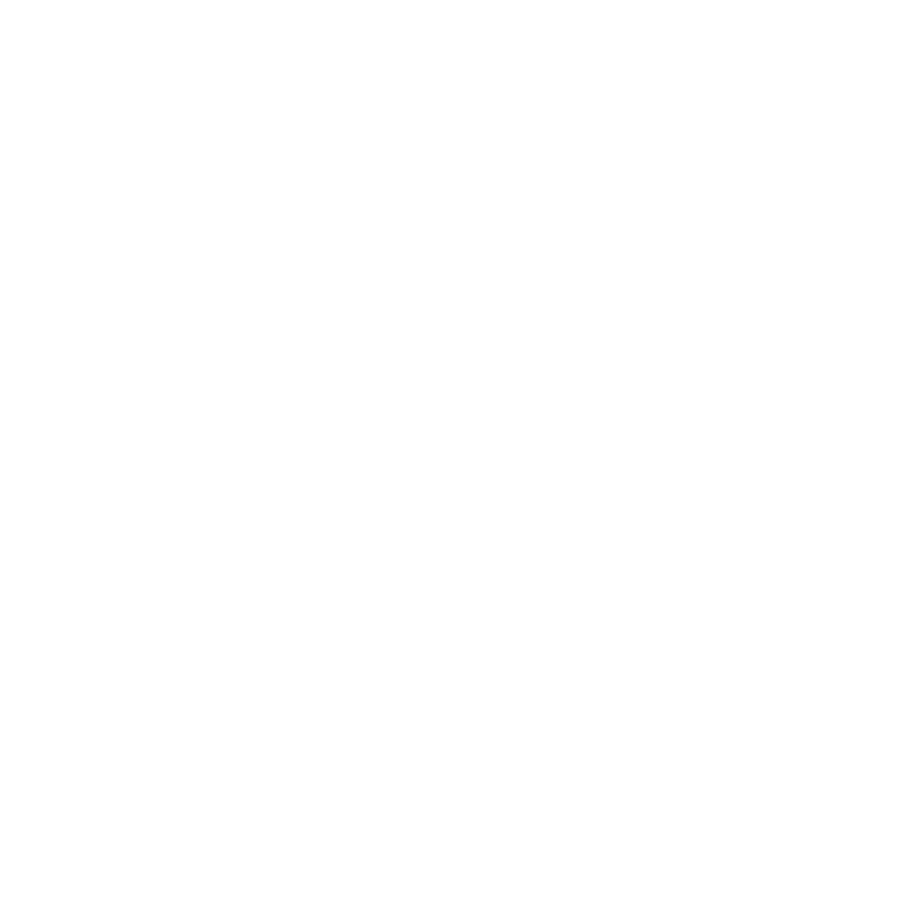
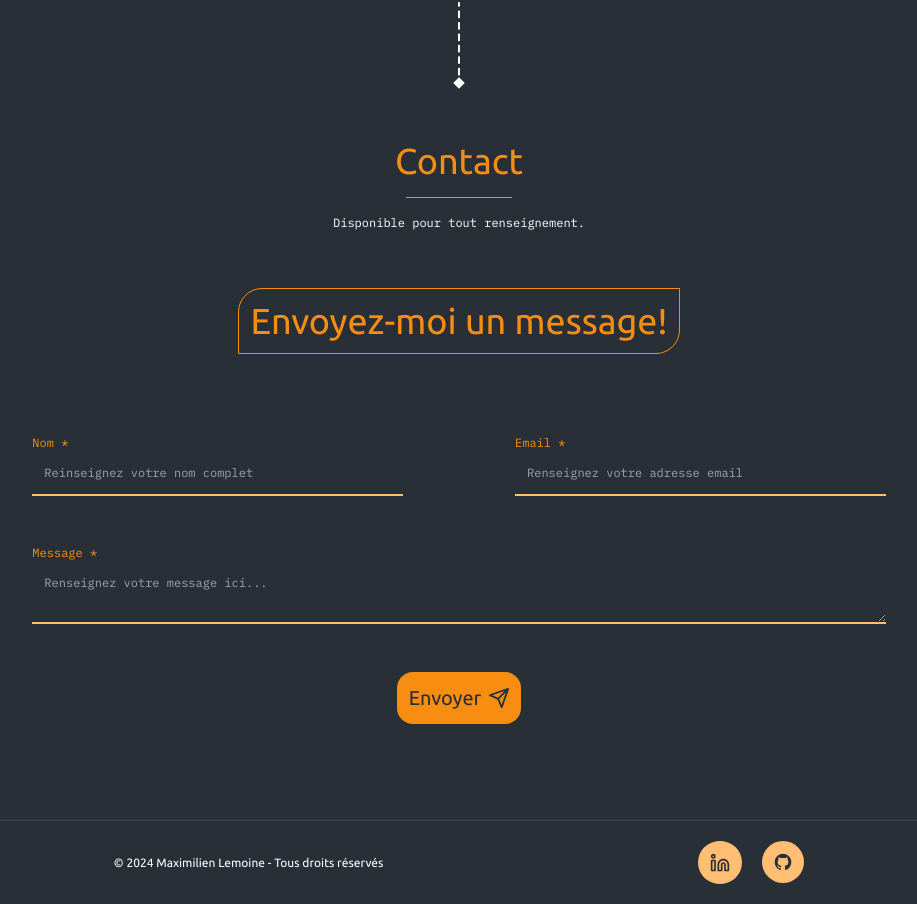
Before and after one commit to maximilienlemoine/portfolio, a React (Create React App) app: page / in a window 1280 px wide. Shown: the part 2959-3863 px from the top of the page, without its empty margins (181-1098 px from the left). Before the commit the page ends 2929 px from the top, so only its background shows below. Built offline with nearby package versions, Linux system fonts and the light colour scheme.

Commit message:
feat : front contact

```diff
--- a/src/App.js
+++ b/src/App.js
@@ -5,6 +5,7 @@ import React from "react";
 import FooterComponent from "./Component/FooterComponent";
 import AboutComponent from "./Component/AboutComponent";
 import SkillsComponent from "./Component/SkillsComponent";
+import ContactComponent from "./Component/ContactComponent";
 
 function App() {
     return (
@@ -14,6 +15,7 @@ function App() {
             <HeroComponent/>
             <AboutComponent/>
             <SkillsComponent/>
+            <ContactComponent/>
             <FooterComponent/>
         </div>
     );
--- /dev/null
+++ b/src/Component/ContactComponent.js
@@ -0,0 +1,54 @@
+import ScrollComponent from "./ScrollComponent";
+import React from "react";
+import SendIcon from "../icons/send.svg";
+
+function ContactComponent() {
+    return (
+        <section className={'bg-background section py-14'} id='contact'>
+            <ScrollComponent/>
+            <div>
+                <div className={'flex flex-col items-center gap-4'}>
+                    <h2 className={'text-3xl md:text-4xl bg-background p-3 text-primary text-center pb-0'}>Contact</h2>
+                    <hr className={'border-primary w-3/12 sm:w-2/12 lg:w-1/12 my-0'}/>
+                    <p className={'text-center'}>Disponible pour tout renseignement.</p>
+                    <h3 className={'text-2xl sm:text-3xl md:text-4xl text-primary bg-background m-10 inline-block p-3 border border-primary rounded-tl-3xl rounded-br-3xl'}>
+                        Envoyez-moi un message!
+                    </h3>
+                </div>
+                <form className={'flex flex-col items-center gap-3 gap-y-12 mt-10'}>
+                    <div className={'container flex flex-col md:flex-row items-center gap-3 md:gap-28 md:w-4/6'}>
+                        <label className={'flex flex-col text-primary w-5/6 md:w-3/6'}>
+                            Nom *
+                            <input
+                                type={'text'}
+                                placeholder={'Reinseignez votre nom complet'}
+                                className={'p-3 bg-background border-0 border-secondary border-b-2 text-white'}
+                            />
+                        </label>
+                        <label className={'flex flex-col text-primary w-5/6 md:w-3/6'}>
+                            Email *
+                            <input
+                                type={'email'}
+                                placeholder={'Renseignez votre adresse email'}
+                                className={'p-3 bg-background border-0 border-secondary border-b-2 text-white'}
+                            />
+                        </label>
+                    </div>
+                    <label className={'container flex flex-col text-primary w-5/6 sm:w-9/12 md:w-4/6'}>
+                        Message *
+                        <textarea
+                            placeholder={'Renseignez votre message ici...'}
+                            className={'p-3 bg-background border-0 border-secondary border-b-2 text-white'}
+                        />
+                    </label>
+                    <button className={'bg-primary text-background p-3 rounded-2xl flex items-center text-xl ubuntu'}>Envoyer
+                        <img src={SendIcon} alt={'send'} className={'w-5 h-5 ml-2'}/>
+                    </button>
+                </form>
+
+            </div>
+        </section>
+    );
+}
+
+export default ContactComponent;
```
Also changed, not shown: src/icons/send.svg (added).
